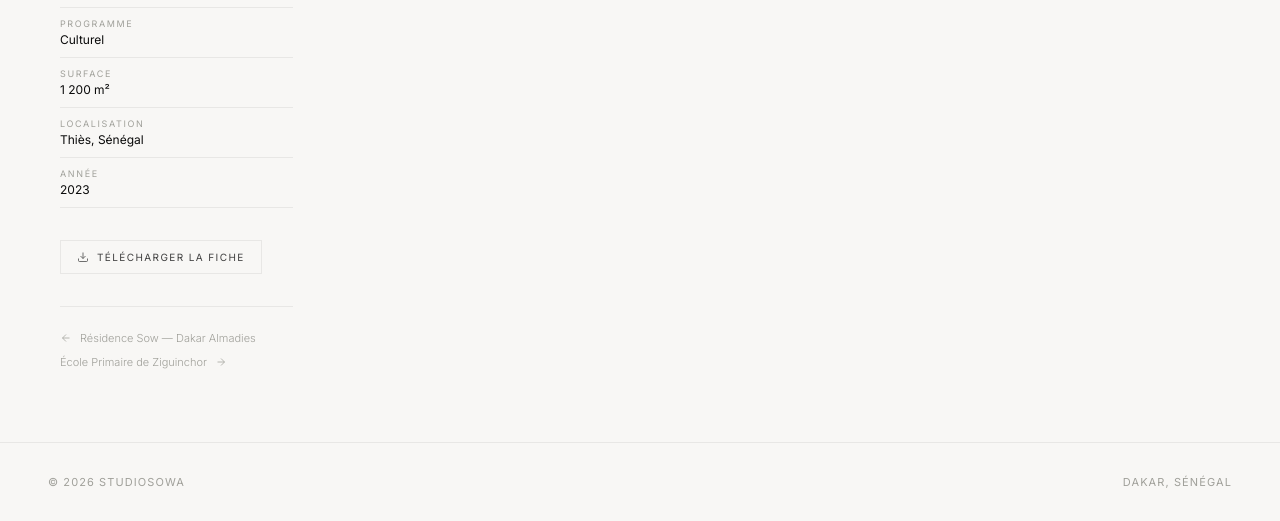
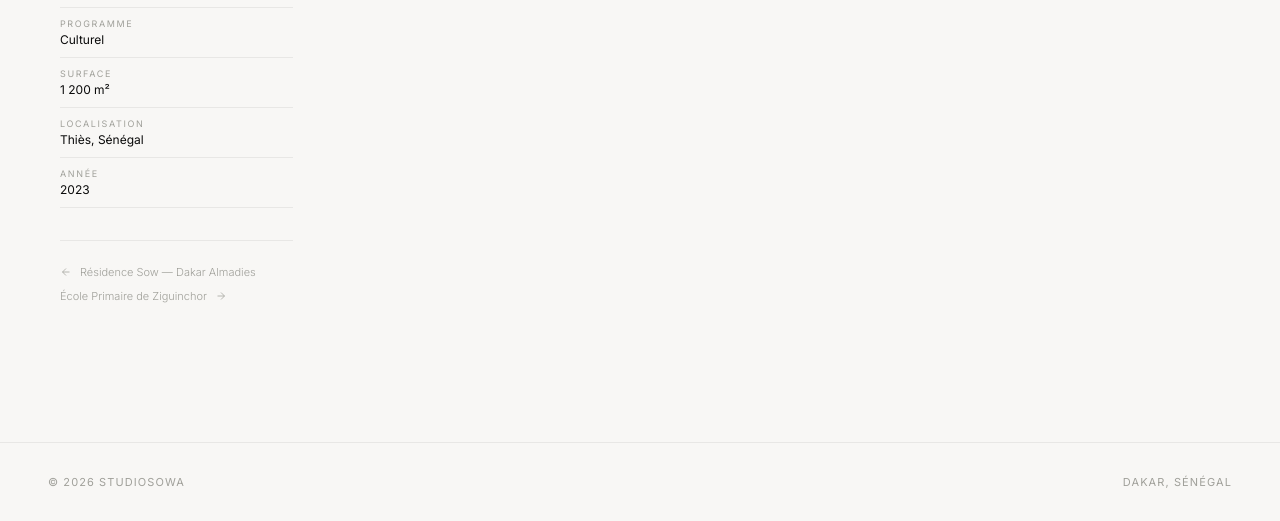
Before and after one commit to pacadiit/studiosowa, a Flask app: a page that uses templates/project.html in a window 1280 px wide. Shown: the part 418-939 px from the top of the page. Run offline with Flask 3, Linux system fonts and the light colour scheme; data comes from the database, SQL or seed files in the repository; data that the repository does not hold is empty.

Commit message:
feat: suppression bouton télécharger fiche PDF

```diff
--- a/templates/project.html
+++ b/templates/project.html
@@ -88,16 +88,6 @@
         {% endif %}
       </div>
 
-      <!-- PDF -->
-      <a href="{{ url_for('project_sheet', slug=project.slug) }}" target="_blank" class="proj-pdf">
-        <svg width="12" height="12" viewBox="0 0 24 24" fill="none" stroke="currentColor" stroke-width="1.5">
-          <path d="M21 15v4a2 2 0 0 1-2 2H5a2 2 0 0 1-2-2v-4"/>
-          <polyline points="7 10 12 15 17 10"/>
-          <line x1="12" y1="15" x2="12" y2="3"/>
-        </svg>
-        <span class="lang-fr">Télécharger la fiche</span>
-        <span class="lang-en">Download sheet</span>
-      </a>
 
       <!-- Prev / Next -->
       <nav class="proj-nav" aria-label="Navigation projets">
```
